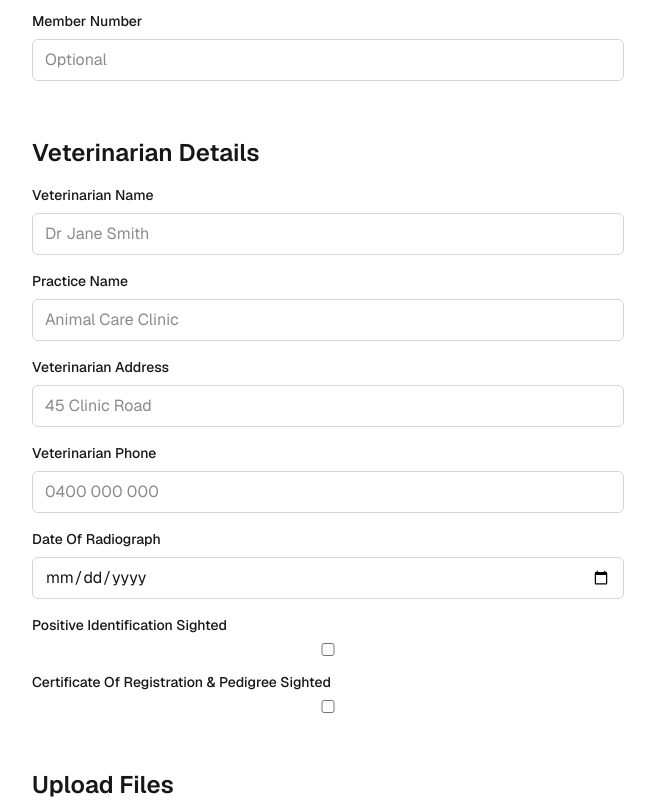
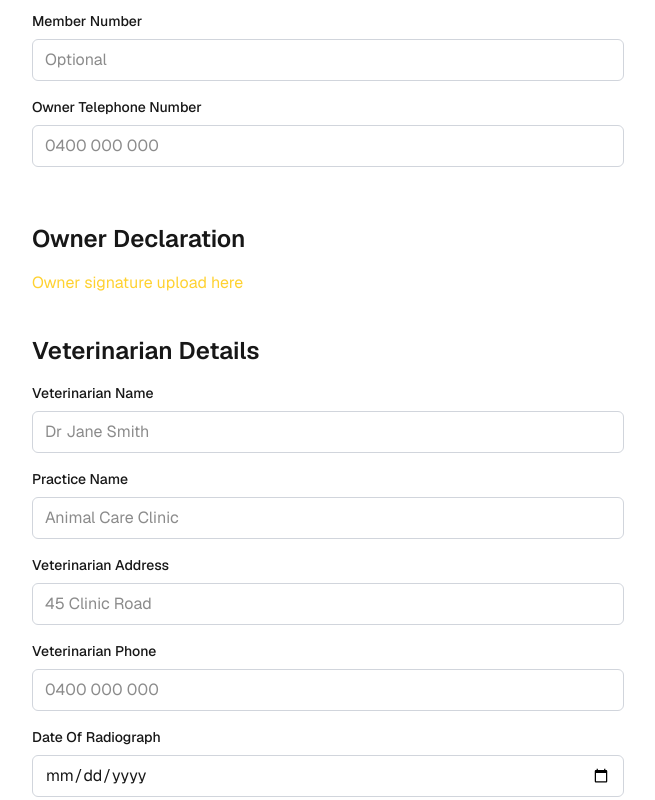
Before and after one commit to CodedBeats/Hayes_Hip_and_Elbow_Scoring, a Next.js app: page /submit in a window 1280 px wide. Shown: the part 1000-1800 px from the top of the page, without its empty margins (312-967 px from the left). Built offline with nearby package versions, Linux system fonts and the light colour scheme.

Commit message:
fix: added some missing fields in case form (still missing different upload boxes for signature into firebase storage)

```diff
--- a/components/form/CaseForm.tsx
+++ b/components/form/CaseForm.tsx
@@ -26,6 +26,8 @@ export const CaseForm = () => {
         ownerEmail: "",
         ownerAddress: "",
         memberNumber: "",
+        // owner declaration
+        ownerTelephoneNumber: "",
 
         // veterinarian details
         referringVeterinarianName: "",
@@ -41,7 +43,7 @@ export const CaseForm = () => {
 
 
 
-    const handleFormSubmit = (e: React.FormEvent<HTMLFormElement>) => {
+    const handleFormSubmit = (e: React.SubmitEvent<HTMLFormElement>) => {
         e.preventDefault();
         console.log(formData);
         setIsLoading(true);
@@ -76,7 +78,9 @@ export const CaseForm = () => {
                 ownerName: formData.ownerName,
                 ownerEmail: formData.ownerEmail,
                 ownerAddress: formData.ownerAddress,
+                ownerTelephoneNumber: formData.ownerTelephoneNumber,
                 memberNumber: formData.memberNumber,
+                ownerSignatureRef: "xyzzzzzzzzzzz", // ref to .png/.jpg file uploaded in firebase storage
 
                 // veterinarian details
                 referringVeterinarianName: formData.referringVeterinarianName,
@@ -86,7 +90,7 @@ export const CaseForm = () => {
                 positiveOdentificationSighted: formData.positiveOdentificationSighted,
                 certificateOfRegistrationAndPedigreeSighted: formData.certificateOfRegistrationAndPedigreeSighted,
                 dateOfRadiograph: formData.dateOfRadiograph,
-                veterinarianSignatureRef: "xyzzzzzzzzzzz", // ref to .png/.jpg file uploaded on s3
+                veterinarianSignatureRef: "xyzzzzzzzzzzz", // ref to .png/.jpg file uploaded in firebase storage
             }
             // create document in firestore
 
@@ -247,6 +251,30 @@ export const CaseForm = () => {
                         })
                     }
                 />
+
+                <InputField
+                    label="Owner Telephone Number"
+                    name="ownerTelephoneNumber"
+                    type="tel"
+                    placeholder="0400 000 000"
+                    value={formData.ownerTelephoneNumber}
+                    onChange={(e) =>
+                        setFormData({
+                            ...formData,
+                            ownerTelephoneNumber: e.target.value,
+                        })
+                    }
+                />
+            </section>
+
+            {/* ======================= */}
+            {/* OWNER DECLARATION */}
+            {/* ======================= */}
+            <section className="space-y-4">
+                <h2 className="text-2xl font-semibold">Owner Declaration</h2>
+                <p className="text-amber-300">Owner signature upload here</p>
+
+                {/* === owner's signature === */}
             </section>
 
             {/* ======================= */}
@@ -326,7 +354,7 @@ export const CaseForm = () => {
 
                 <InputField
                     label="Positive Identification Sighted"
-                    name="positiveOdentificationSighted"
+                    name="positiveIdentificatiOnSighted"
                     type="checkbox"
                     value={formData.positiveOdentificationSighted}
                     onChange={(e) =>
@@ -350,13 +378,15 @@ export const CaseForm = () => {
                         })
                     }
                 />
+                {/* === veterinarian's signature === */}
+                <p className="text-amber-300">Veterinarian signature upload here</p>
             </section>
 
             {/* ======================= */}
             {/* FILE UPLOAD */}
             {/* ======================= */}
             <section className="space-y-4">
-                <h2 className="text-2xl font-semibold">Upload Files</h2>
+                <h2 className="text-2xl font-semibold">Upload DICOM Files</h2>
 
                 <FileUploader />
             </section>
--- a/types/case.ts
+++ b/types/case.ts
@@ -18,7 +18,9 @@ export type Case = {
     ownerName: string;
     ownerEmail: string;
     ownerAddress: string;
+    ownerTelephoneNumber: string;
     memberNumber: string;
+    ownerSignatureRef: string; // ref to .png/.jpg file uploaded on s3
 
     // veterinarian details
     referringVeterinarianName: string;
```
Also changed, not shown: components/form/MobileField.tsx (added).
